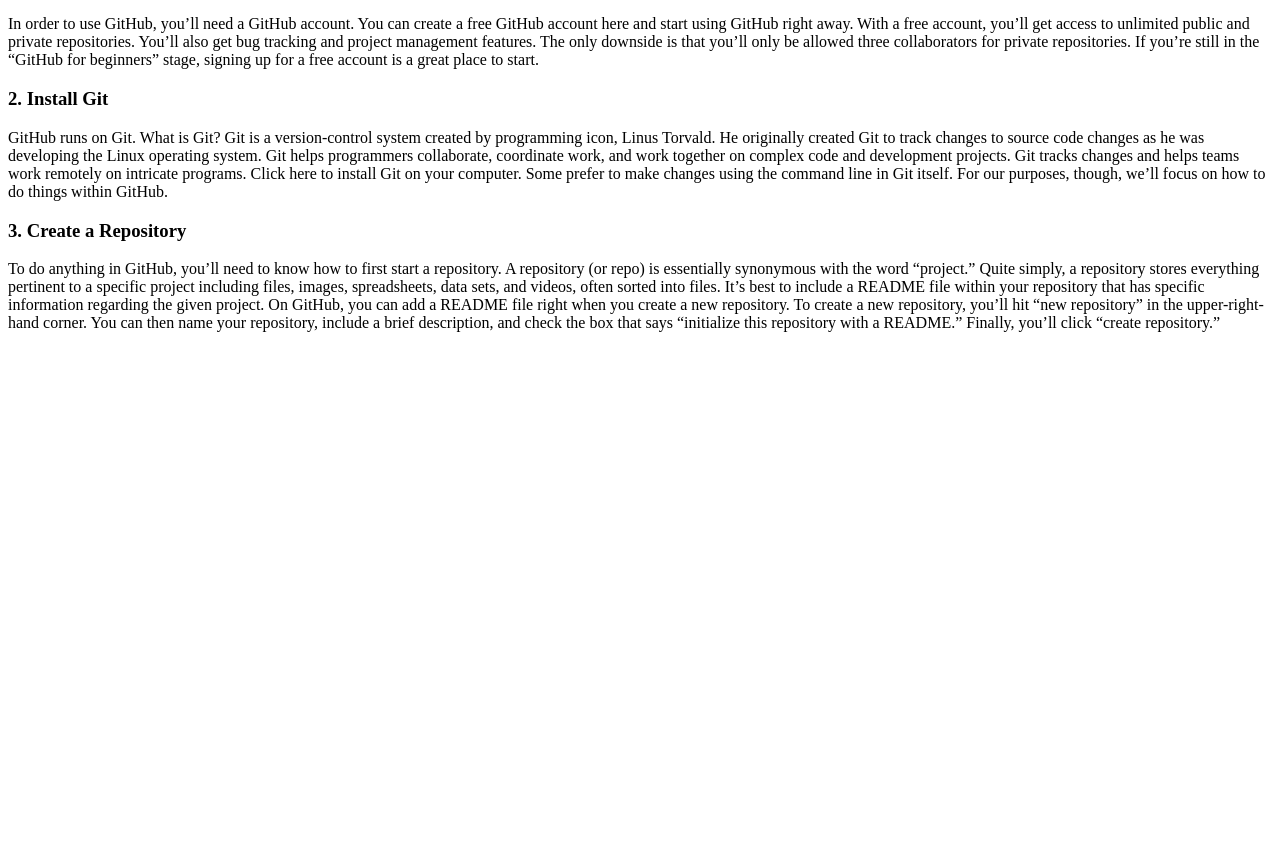
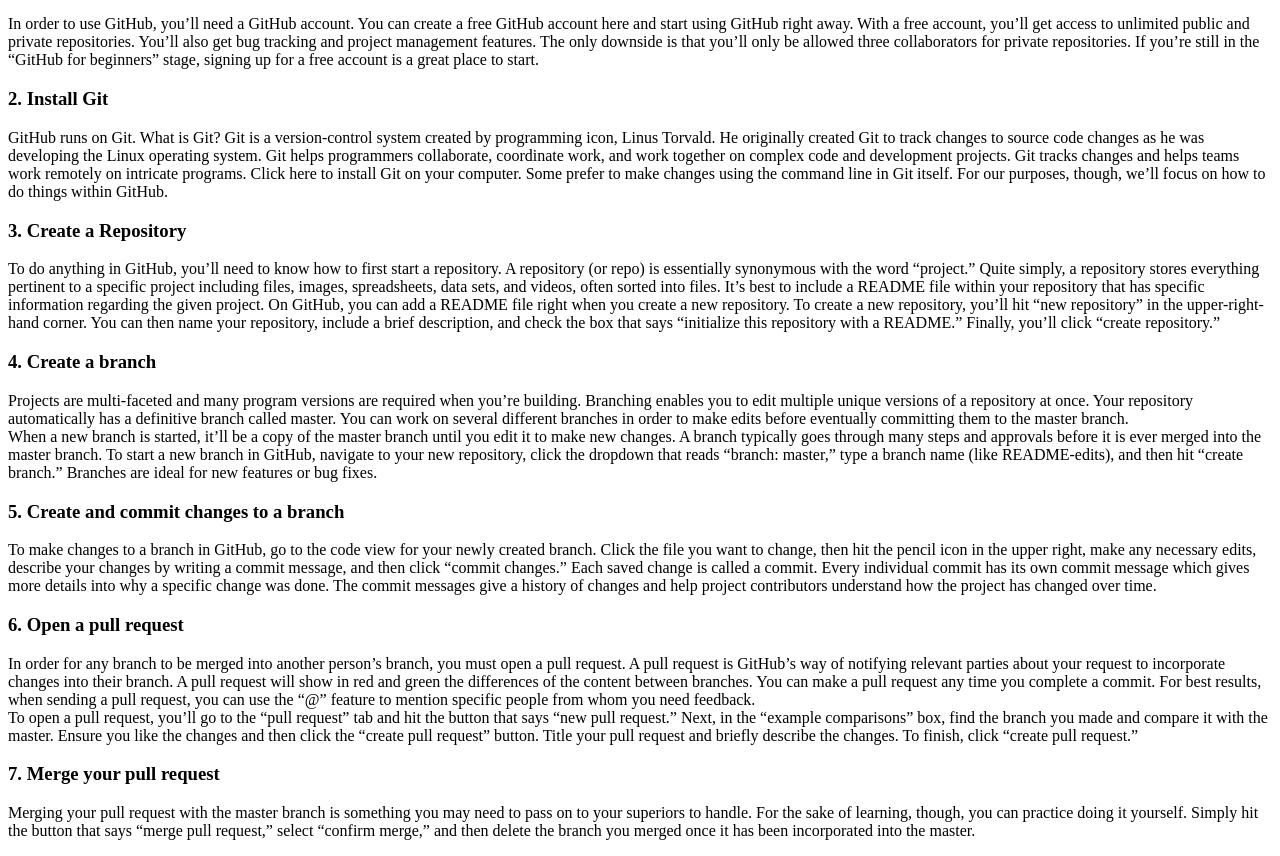
Before and after one commit to BSEF19A513/university, a plain HTML site: page index.html in a window 1280 px wide. Shown: the part 221-1077 px from the top of the page. Before the commit the page ends 800 px from the top, so only its background shows below. Drawn offline with Linux system fonts and the light colour scheme.

Commit message:
modified

```diff
--- a/index.html
+++ b/index.html
@@ -17,7 +17,7 @@
       there.
     </p>
     <h1>How to use GitHub?</h1>
-    <h3> 1. Sign up for GitHub </h3>
+    <h3>1. Sign up for GitHub</h3>
     <p>
       In order to use GitHub, you’ll need a GitHub account. You can create a
       free GitHub account here and start using GitHub right away. With a free
@@ -53,5 +53,59 @@
       brief description, and check the box that says “initialize this repository
       with a README.” Finally, you’ll click “create repository.”
     </p>
+    <h3>4. Create a branch</h3>
+    <p>
+      Projects are multi-faceted and many program versions are required when
+      you’re building. Branching enables you to edit multiple unique versions of
+      a repository at once. Your repository automatically has a definitive
+      branch called master. You can work on several different branches in order
+      to make edits before eventually committing them to the master branch.
+      <br />
+
+      When a new branch is started, it’ll be a copy of the master branch until
+      you edit it to make new changes. A branch typically goes through many
+      steps and approvals before it is ever merged into the master branch. To
+      start a new branch in GitHub, navigate to your new repository, click the
+      dropdown that reads “branch: master,” type a branch name (like
+      README-edits), and then hit “create branch.” Branches are ideal for new
+      features or bug fixes.
+    </p>
+    <h3>5. Create and commit changes to a branch</h3>
+    <p>
+      To make changes to a branch in GitHub, go to the code view for your newly
+      created branch. Click the file you want to change, then hit the pencil
+      icon in the upper right, make any necessary edits, describe your changes
+      by writing a commit message, and then click “commit changes.” Each saved
+      change is called a commit. Every individual commit has its own commit
+      message which gives more details into why a specific change was done. The
+      commit messages give a history of changes and help project contributors
+      understand how the project has changed over time.
+    </p>
+    <h3>6. Open a pull request</h3>
+    <p>
+      In order for any branch to be merged into another person’s branch, you
+      must open a pull request. A pull request is GitHub’s way of notifying
+      relevant parties about your request to incorporate changes into their
+      branch. A pull request will show in red and green the differences of the
+      content between branches. You can make a pull request any time you
+      complete a commit. For best results, when sending a pull request, you can
+      use the “@” feature to mention specific people from whom you need
+      feedback. <br />
+
+      To open a pull request, you’ll go to the “pull request” tab and hit the
+      button that says “new pull request.” Next, in the “example comparisons”
+      box, find the branch you made and compare it with the master. Ensure you
+      like the changes and then click the “create pull request” button. Title
+      your pull request and briefly describe the changes. To finish, click
+      “create pull request.”
+    </p>
+    <h3>7. Merge your pull request</h3>
+    <p>
+      Merging your pull request with the master branch is something you may need
+      to pass on to your superiors to handle. For the sake of learning, though,
+      you can practice doing it yourself. Simply hit the button that says “merge
+      pull request,” select “confirm merge,” and then delete the branch you
+      merged once it has been incorporated into the master.
+    </p>
   </body>
 </html>
```
